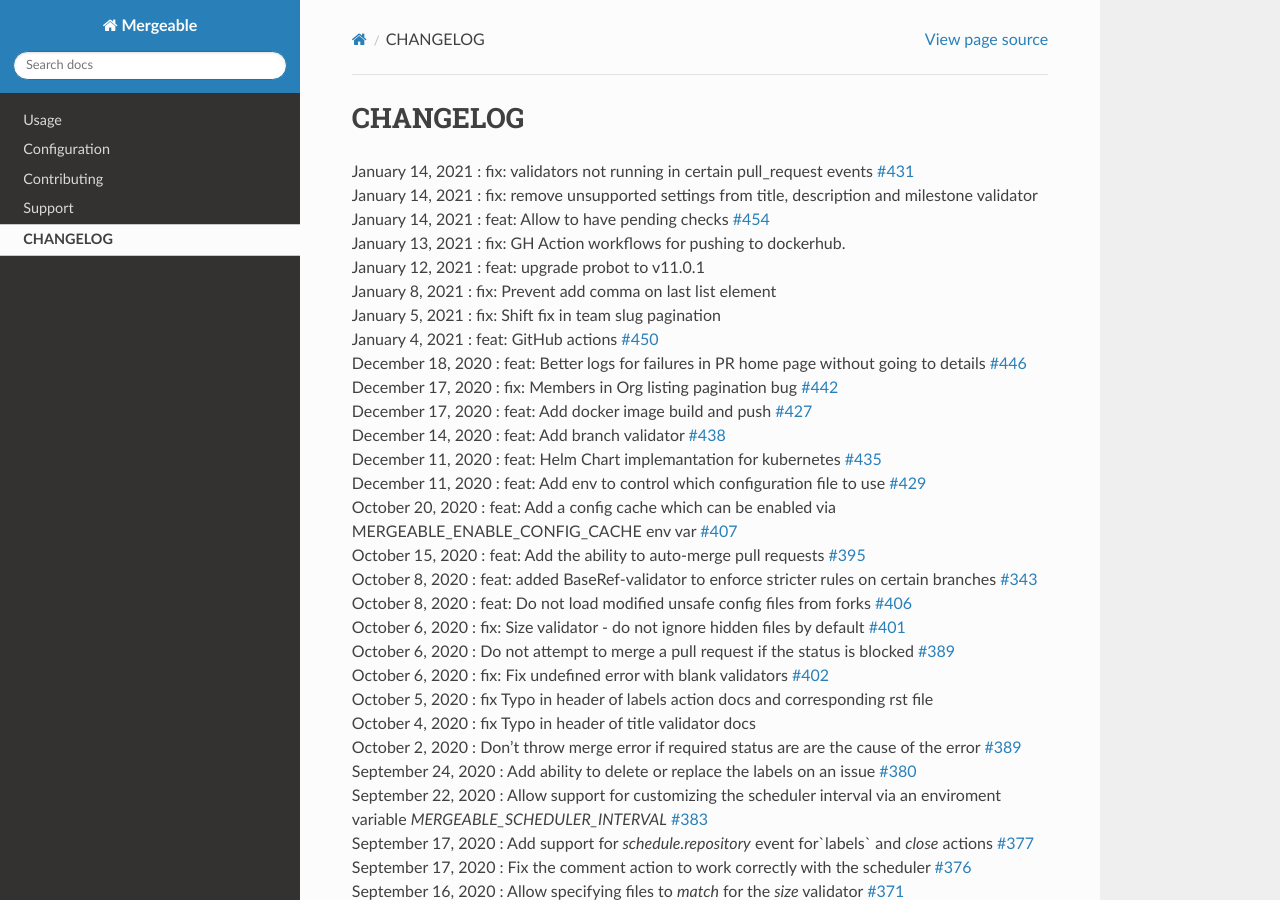
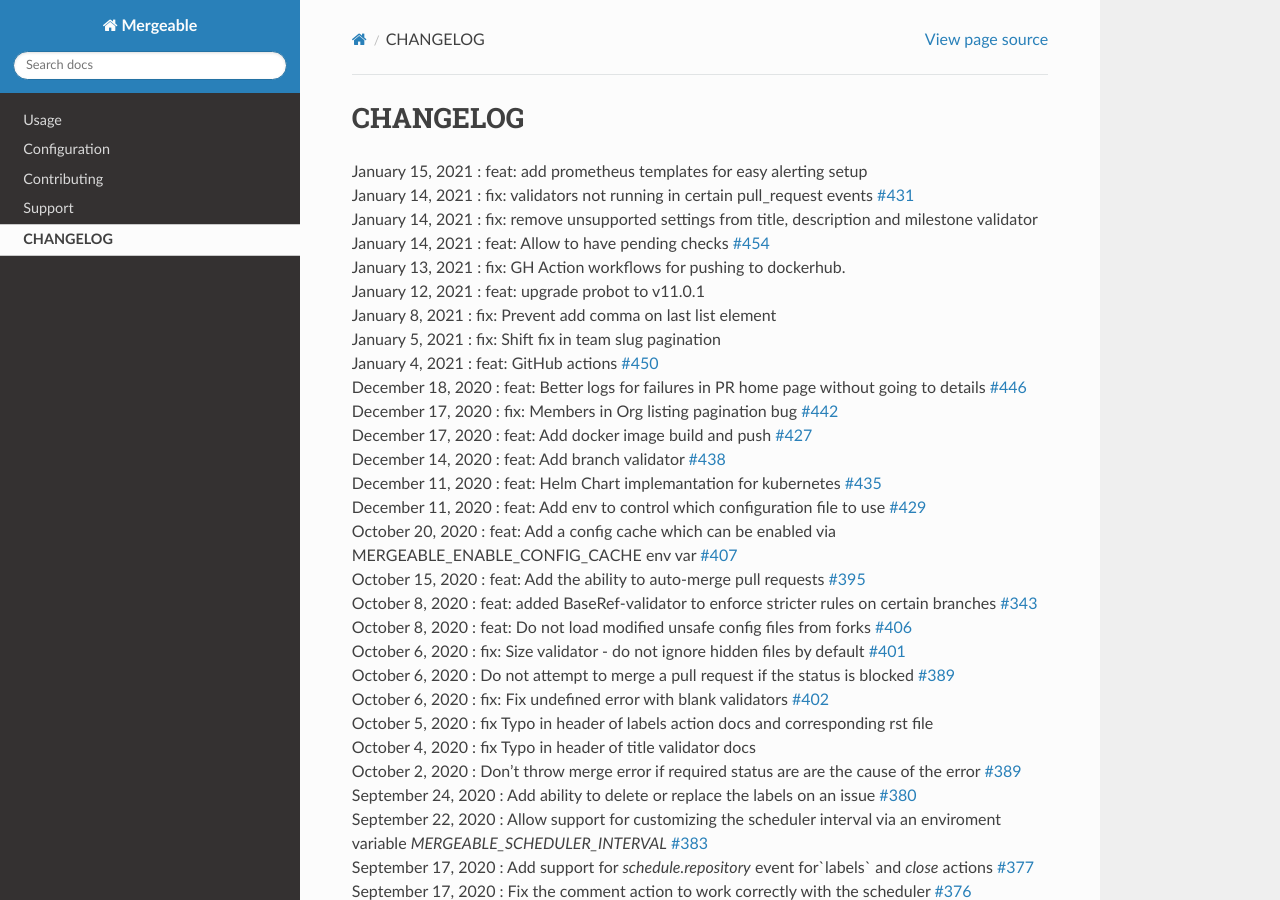
Before and after one commit to mergeability/mergeable, a Sphinx documentation site: the page built from docs/changelog.rst, in a window 1280 px wide and 900 px high. Built offline with Sphinx 7.4.7 and the Read the Docs theme 2.0.0, drawn with Linux system fonts in a browser that asks for light colours; pages that are not in the unit, such as notebooks, are missing from menus.

Commit message:
easy alerting setup with helm template

```diff
--- a/docs/changelog.rst
+++ b/docs/changelog.rst
@@ -1,6 +1,7 @@
 CHANGELOG
 =====================================
 
+| January 15, 2021 : feat: add prometheus templates for easy alerting setup
 | January 14, 2021 : fix: validators not running in certain pull_request events `#431 <https://github.com/mergeability/mergeable/issues/431>`_
 | January 14, 2021 : fix: remove unsupported settings from title, description and milestone validator
 | January 14, 2021 : feat: Allow to have pending checks `#454 <https://github.com/mergeability/mergeable/issues/454>`_
```
Also changed, not shown: 2 other files.
